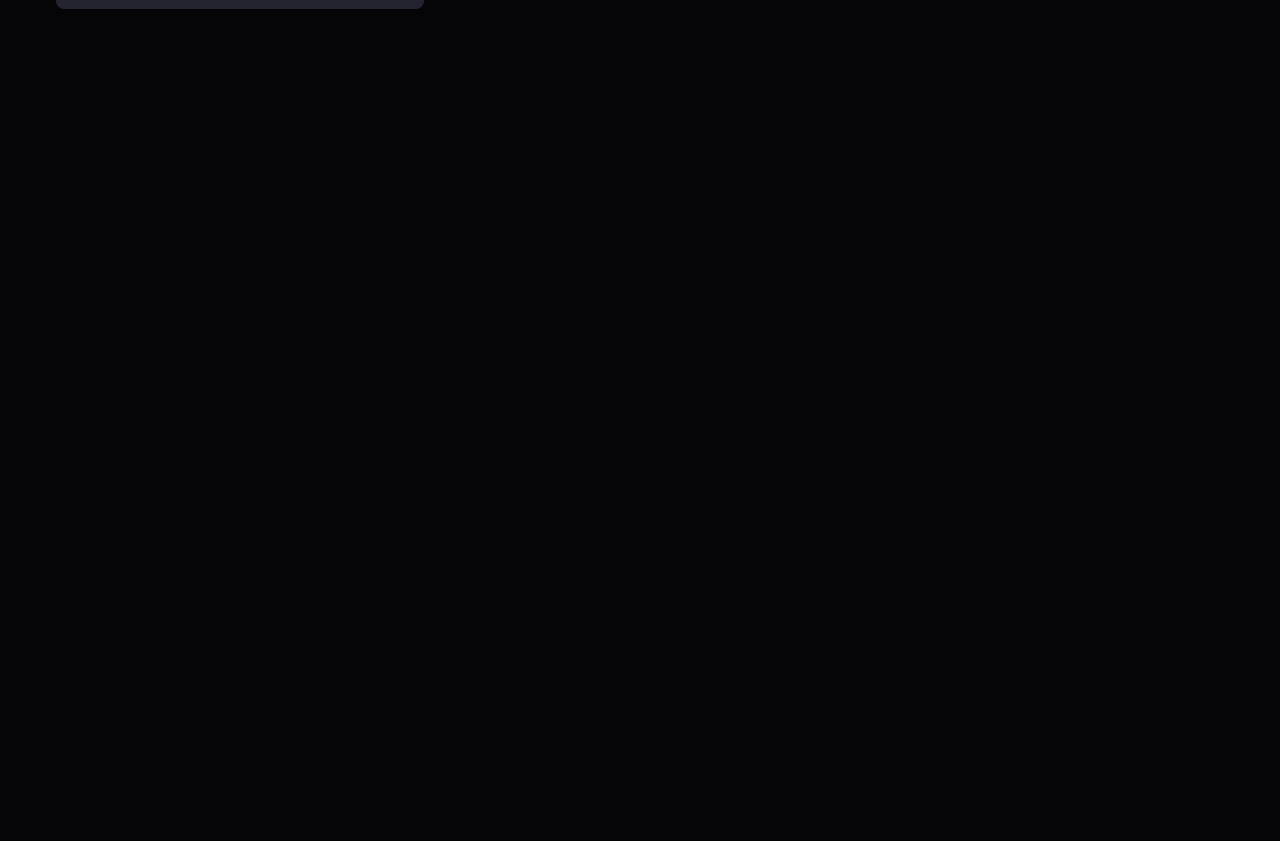
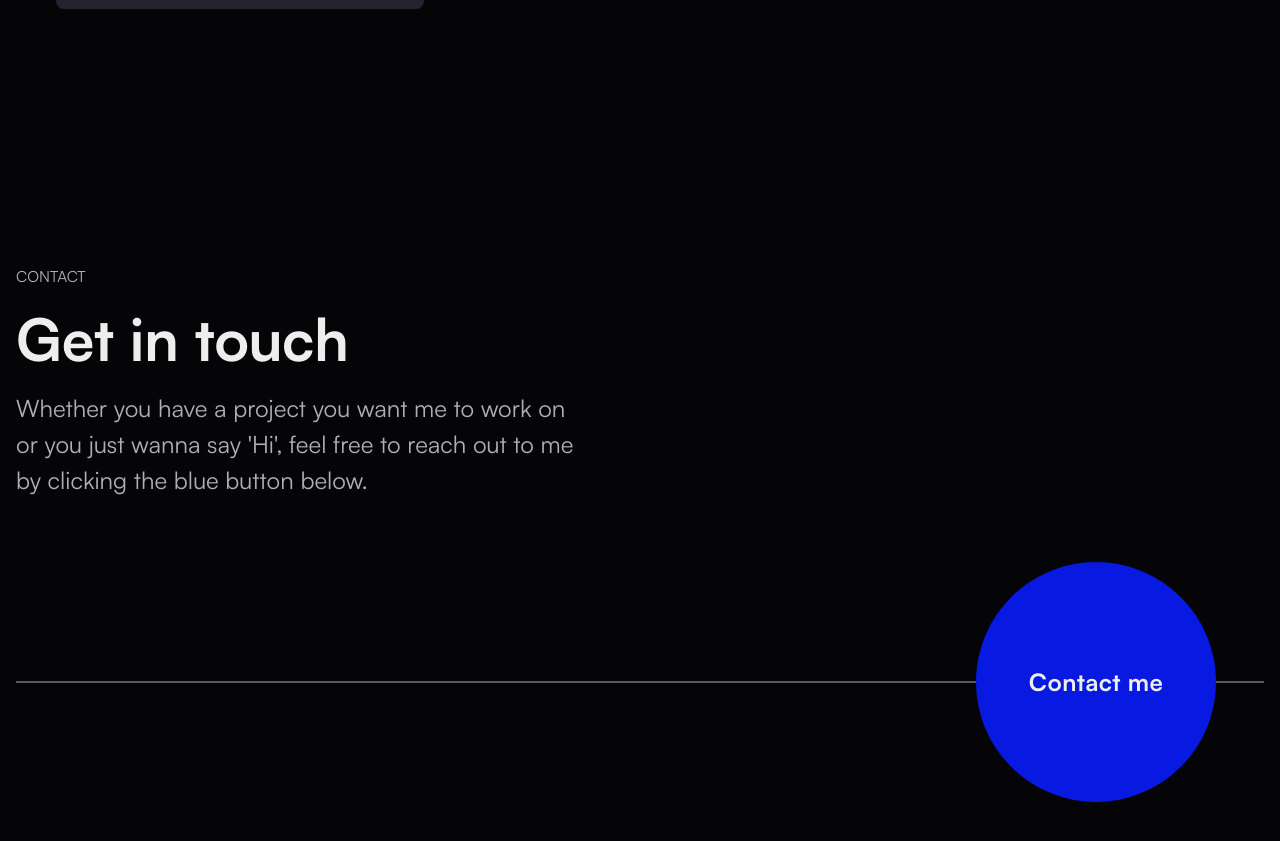
Before and after one commit to gzkdev/portfolio-022, a React (Vite) app: page / in a window 1280 px wide. Shown: the part 1359-2200 px from the top of the page. Before the commit the page ends 1496 px from the top, so only its background shows below. Built offline with nearby package versions, Linux system fonts and the light colour scheme.

Commit message:
added contact section

```diff
--- /dev/null
+++ b/src/Components/ContactSection.jsx
@@ -0,0 +1,18 @@
+import styled from "styled-components";
+import CallToActionDiv from "./CallToActionDiv";
+import SectionHeader from "./SectionHeader";
+
+function ContactSection() {
+  const heading = "Get in touch";
+  const paragraph =
+    "Whether you have a project you want me to work on or you just wanna say 'Hi', feel free to reach out to me by clicking the blue button below.";
+
+  return (
+    <section>
+      <SectionHeader title="Contact" heading={heading} paragraph={paragraph} />
+      <CallToActionDiv text="Contact me" />
+    </section>
+  );
+}
+
+export default ContactSection;
--- a/src/Pages/Home.jsx
+++ b/src/Pages/Home.jsx
@@ -1,3 +1,4 @@
+import ContactSection from "../Components/ContactSection";
 import Header from "../Components/Header";
 import ProjectsSection from "../Components/ProjectsSection";
 
@@ -6,6 +7,7 @@ function Home() {
     <>
       <Header />
       <ProjectsSection />
+      <ContactSection />
     </>
   );
 }
```
